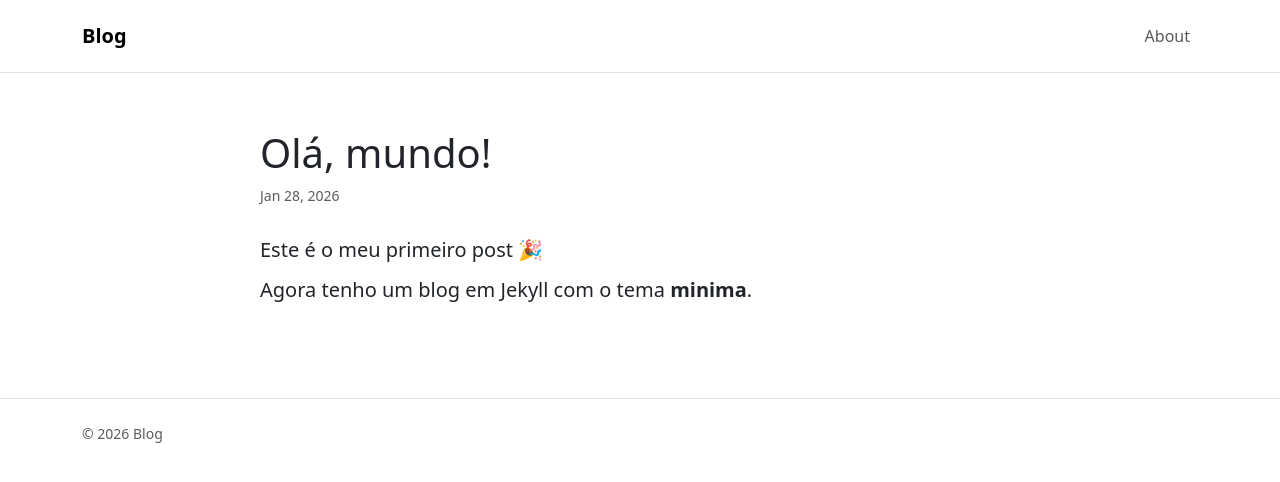
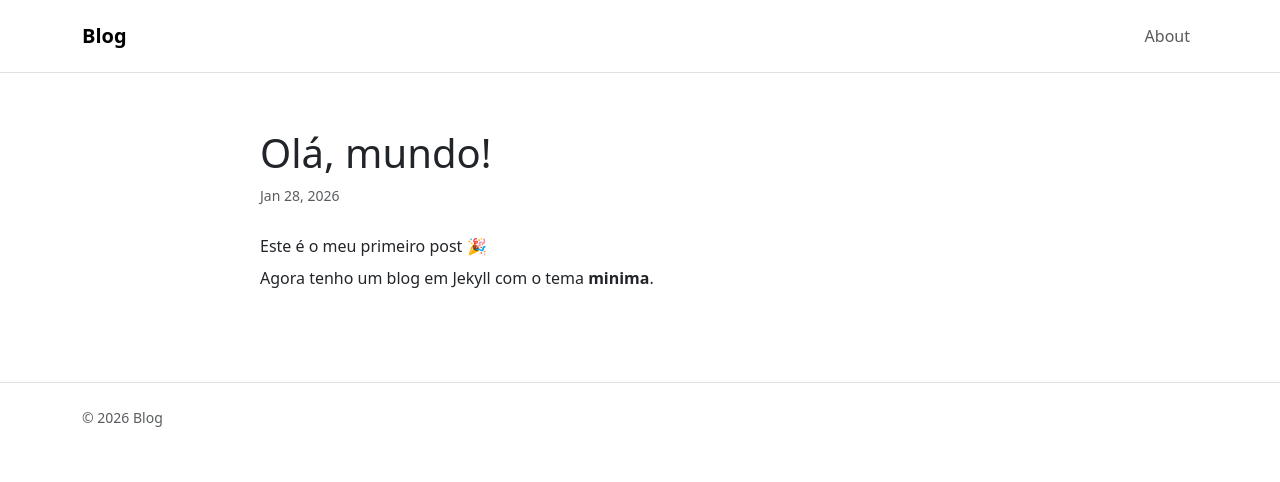
Before and after one commit to caroltheastronaut/blog, a Jekyll site: the page built from _posts/2026-01-28-ola-mundo.md, in a window 1280 px wide. Shown: the top 482 px of the page. Built offline with Jekyll 4.4.1, drawn with Linux system fonts in a browser that asks for light colours.

Commit message:
Update post.html

```diff
--- a/_layouts/post.html
+++ b/_layouts/post.html
@@ -23,7 +23,7 @@ layout: default
     </div>
   </header>
 
-  <div class="fs-5 lh-lg">
+  <div class="fs-6 lh-lg">
     {{ content }}
   </div>
 </article>
```
